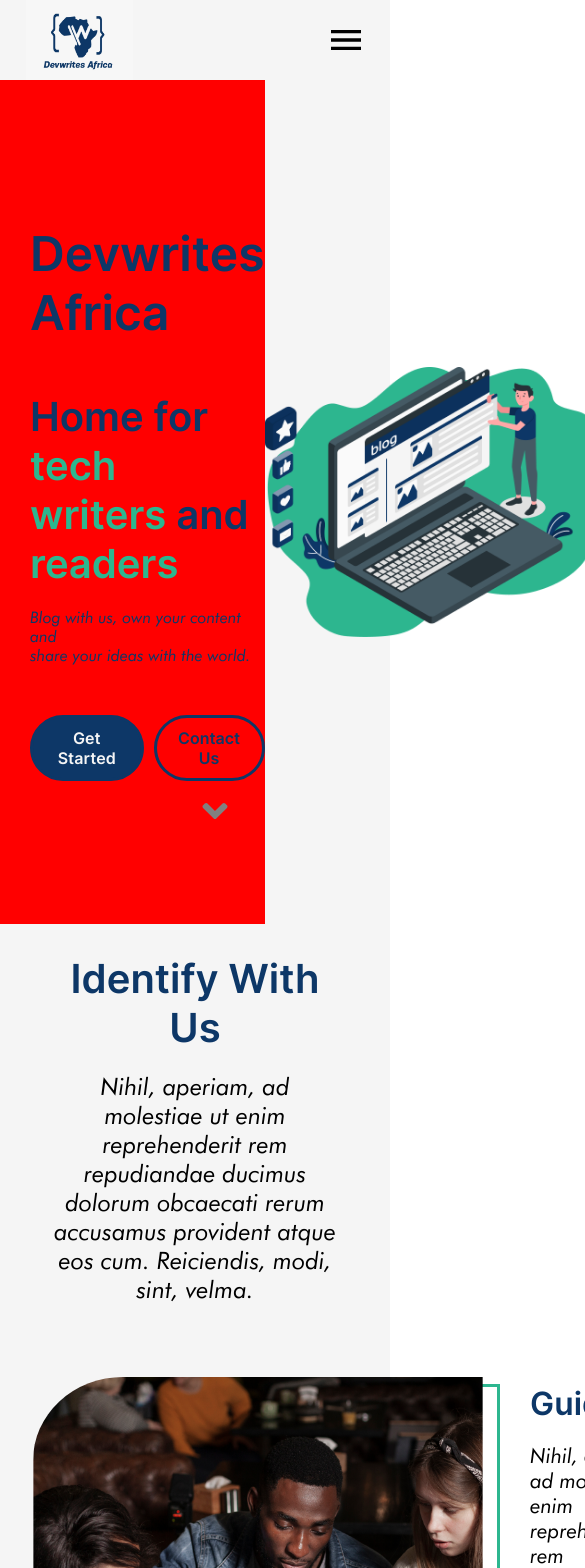
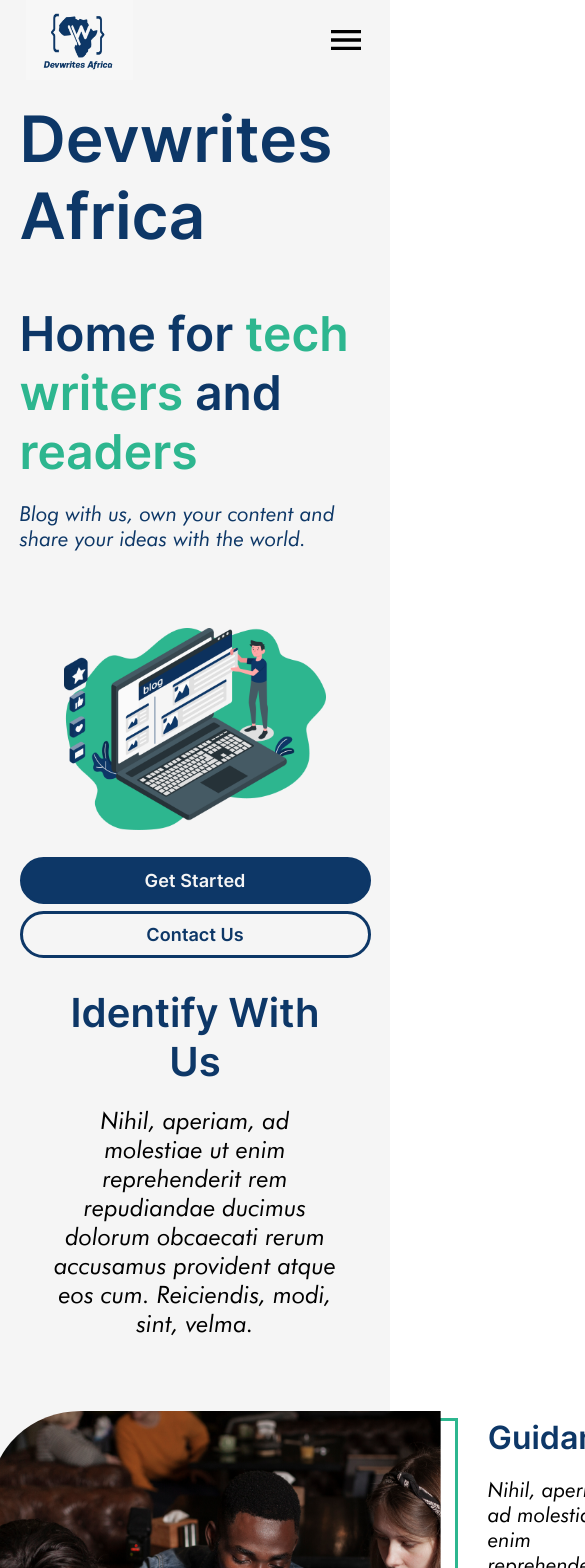
Before and after one commit to Devwrites-Africa/Devwrites, a React (Create React App) app in the folder frontend/: page / in a window 390 px wide. Shown: the top 1568 px of the page, 585 px wide, since content can reach past the window. Built offline with nearby package versions, Linux system fonts and the light colour scheme.

Commit message:
Working on Mobile View

```diff
--- a/frontend/src/Pages/Home.css
+++ b/frontend/src/Pages/Home.css
@@ -5,6 +5,7 @@
 
 .landing-page {
     display: flex;
+    justify-content: space-around;
     position: relative;
     background: var(--white);
     height: 100%;
@@ -14,12 +15,11 @@
     position: relative;
     color: var(--purple);
     font-family: 'Inter';
-    height: 100%;
     display: flex;
-    padding-left: 50px;
     flex-direction: column;
-    justify-content: center;
-    margin-right: auto;
+    padding-left: 2%;
+    padding-top: 5%;
+    /* background-color: red; */
 }
 
 .text-container > h1 {
@@ -42,6 +42,9 @@
     font-family: 'Futura Bk BT';
     margin-bottom: 50px;
 }
+.small-btn-container {
+    display: none;
+}
 .btn-container {
     display: flex;
 }
@@ -63,20 +66,23 @@
 }
 
 .landing-image-container {
+    height: fit-content;
     display: flex;
-    align-items: center;
-    padding-right: 50px;
+    justify-content: flex-end;
+    padding-right: 2%;
+    padding-top: 5%;
+    /* background: green; */
 }
 
 .landing-image-container > img {
     height: auto;
-    width: 600px;
+    width: 90%;
 }
 
 .angledown {
-    font-size: 2.5rem;
+    font-size: 2.3rem;
     position: absolute;
-    bottom: 11%;
+    bottom: 10%;
     left: 50%;
     cursor: pointer;
     font-weight: lighter;
@@ -110,9 +116,9 @@
 
 .features {
     display: flex;
-    justify-content: space-between;
-    margin-bottom: 50px;
-    padding: 0 50px;
+    justify-content: space-around;
+    margin-bottom: 8%;
+    padding: 0 2%;
 }
 
 .features-image-container {
@@ -274,61 +280,66 @@
     font-weight: bold;
 }
 
-
-@media screen and (max-width: 1200px) {
-    .landing-image-container > img {
-        width: 500px;
+@media screen and (max-width: 900px) {
+    .landing-page {
+        display: flex;
+        flex-direction: column;
+        justify-content: flex-start;
+        height: fit-content;
     }
-}
-@media screen and (max-width: 992px) {
     .text-container {
-        padding-left: 30px;
+        display: flex;
+        flex-direction: column;
+        align-items: flex-start;
+        /* background: red; */
+        padding: 5%;
     }
     .text-container > h1 {
-        font-size: 3rem;
+        font-size: 4rem;
     }
 
-    .text-container > h2 {
-        font-size: 2.5rem;
+    .landing-image-container {
+        height: fit-content;
+        display: flex;
+        justify-content: center;
+        padding: 2%;
+        margin-bottom: 5%;
     }
-    .text-container > p {
-        font-size: 1rem;
+
+    .landing-image-container > img {
+        height: auto;
+        width: 70%;
+    }
+
+    .angledown {
+        display: none;
     }
 
     .landing-page-btn {
-        padding: 10px 20px;
+        display: none;
+    }
+
+    .small-btn-container {
+        display: flex;
+        flex-direction: column;
+        align-items: center;
+        padding: 0 5%;
+    }
+    .small-landing-page-btn {
+        padding: 10px 30px;
         border-radius: 100px;
         font-size: 18px;
+        width: 100%;
+        text-align: center;
+        font-family: 'Inter';
+        border: 3px solid var(--purple);
     }
-
-    .landing-image-container {
-        padding-right: 20px;
+    .small-get-started {
+        background: var(--purple);
+        color: var(--white);
+        margin-bottom: 2%;
     }
-    .landing-image-container > img {
-        width: 400px;
+    .small-contact-us {
+        color: var(--purple);
     }
 }
-
-
-@media screen and (max-width: 768px) {
-    .text-container {
-        padding-left: 30px;
-        background-color: red;
-    }
-
-    .landing-page-btn {
-        padding: 10px 20px;
-        border-radius: 100px;
-        font-size: 16px;
-    }
-
-    .landing-image-container {
-        display: flex;
-        align-items: center;
-        padding-right: 20px;
-    }
-    .landing-image-container > img {
-        height: auto;
-        width: 350px;
-    }
-}
--- a/frontend/src/Pages/Home.js
+++ b/frontend/src/Pages/Home.js
@@ -14,6 +14,7 @@
 import "./Home.css";
 
 const HomePage = ()=> {
+    console.log(window.innerWidth)
     return (
         <div className="home-page">
             <Navbar />
@@ -48,7 +49,23 @@
                     alt=""
                 />
                 </div>
-                <FaAngleDown className="angledown" />
+                <div className="small-btn-container">
+                        <Link
+                            to=''
+                            className="small-landing-page-btn small-get-started"
+                        >
+                            Get Started
+                        </Link>
+                        <Link
+                            to=''
+                            className="small-landing-page-btn small-contact-us"
+                        >
+                            Contact Us
+                        </Link>
+                    </div>
+                <FaAngleDown
+                    className="angledown"
+                />
             </section>
             <section className="features-section">
                 <div className="features-heading">
```
